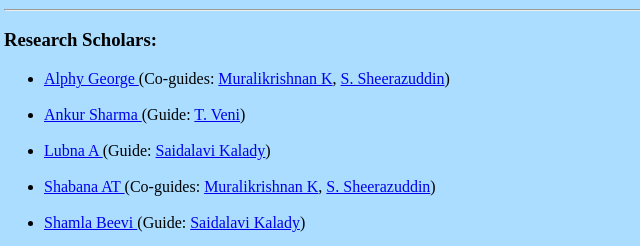
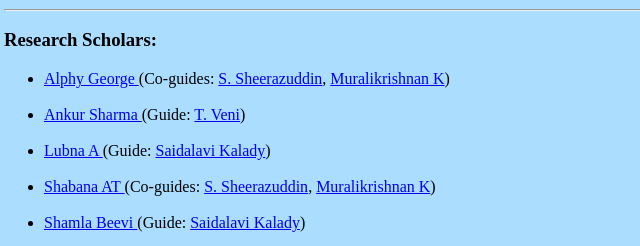
Before and after one commit to sheeraz-git/FRG, a plain HTML site: page index.html in a window 1280 px wide. Shown: the part 686-932 px from the top of the page, 4-644 px from the left. Drawn offline with Linux system fonts and the light colour scheme.

Commit message:
Update index.html

```diff
--- a/index.html
+++ b/index.html
@@ -35,10 +35,10 @@ Emails: kmuraliXnitcYacYin, saidXnitcYacYin, sheerazXnitcYacYin, veniXnitcYacYin
 <HR>
 <h3>Research Scholars:</h3>
 <ul>
-  <li><a href="https://alphygeorgev.github.io/" target="_blank"> Alphy George </a> (Co-guides:  <a href="https://people.cse.nitc.ac.in/muralikrishnan/" target="_blank">Muralikrishnan K</a>, <a href="https://sheerazuddins.github.io/" target="_blank">S. Sheerazuddin</a>) </li><br>
+  <li><a href="https://alphygeorgev.github.io/" target="_blank"> Alphy George </a> (Co-guides:  <a href="https://sheerazuddins.github.io/" target="_blank">S. Sheerazuddin</a>, <a href="https://people.cse.nitc.ac.in/muralikrishnan/" target="_blank">Muralikrishnan K</a>) </li><br>
   <li><a href="https://people.cse.nitc.ac.in/ankur/" target="_blank"> Ankur Sharma </a> (Guide:  <a href="https://sites.google.com/nitc.ac.in/veni" target="_blank">T. Veni</a>) </li><br>
   <li><a href="https://people.cse.nitc.ac.in/lubna" target="_blank"> Lubna A </a> (Guide:  <a href="https://sites.google.com/nitc.ac.in/veni" target="_blank">Saidalavi Kalady</a>) </li><br>
-  <li><a href="https://shabananishaq.github.io/shabananishaq/" target="_blank"> Shabana AT </a> (Co-guides:  <a href="https://people.cse.nitc.ac.in/muralikrishnan/" target="_blank">Muralikrishnan K</a>, <a href="https://sheerazuddins.github.io/" target="_blank">S. Sheerazuddin</a>) </li><br>
+  <li><a href="https://shabananishaq.github.io/shabananishaq/" target="_blank"> Shabana AT </a> (Co-guides:  <a href="https://sheerazuddins.github.io/" target="_blank">S. Sheerazuddin</a>, <a href="https://people.cse.nitc.ac.in/muralikrishnan/" target="_blank">Muralikrishnan K</a>) </li><br>
   <li><a href="https://people.cse.nitc.ac.in/shamla/" target="_blank"> Shamla Beevi </a> (Guide:  <a href="https://sites.google.com/nitc.ac.in/veni" target="_blank">Saidalavi Kalady</a>) </li><br>
   <li>Tephilla Prince (Co-guides:  <a href="https://phawaderamchandra.github.io/" target="_blank">Ramchandra Phawade</a>, <a href="https://sheerazuddins.github.io/" target="_blank">S. Sheerazuddin</a>) </li>
 </ul>
```
